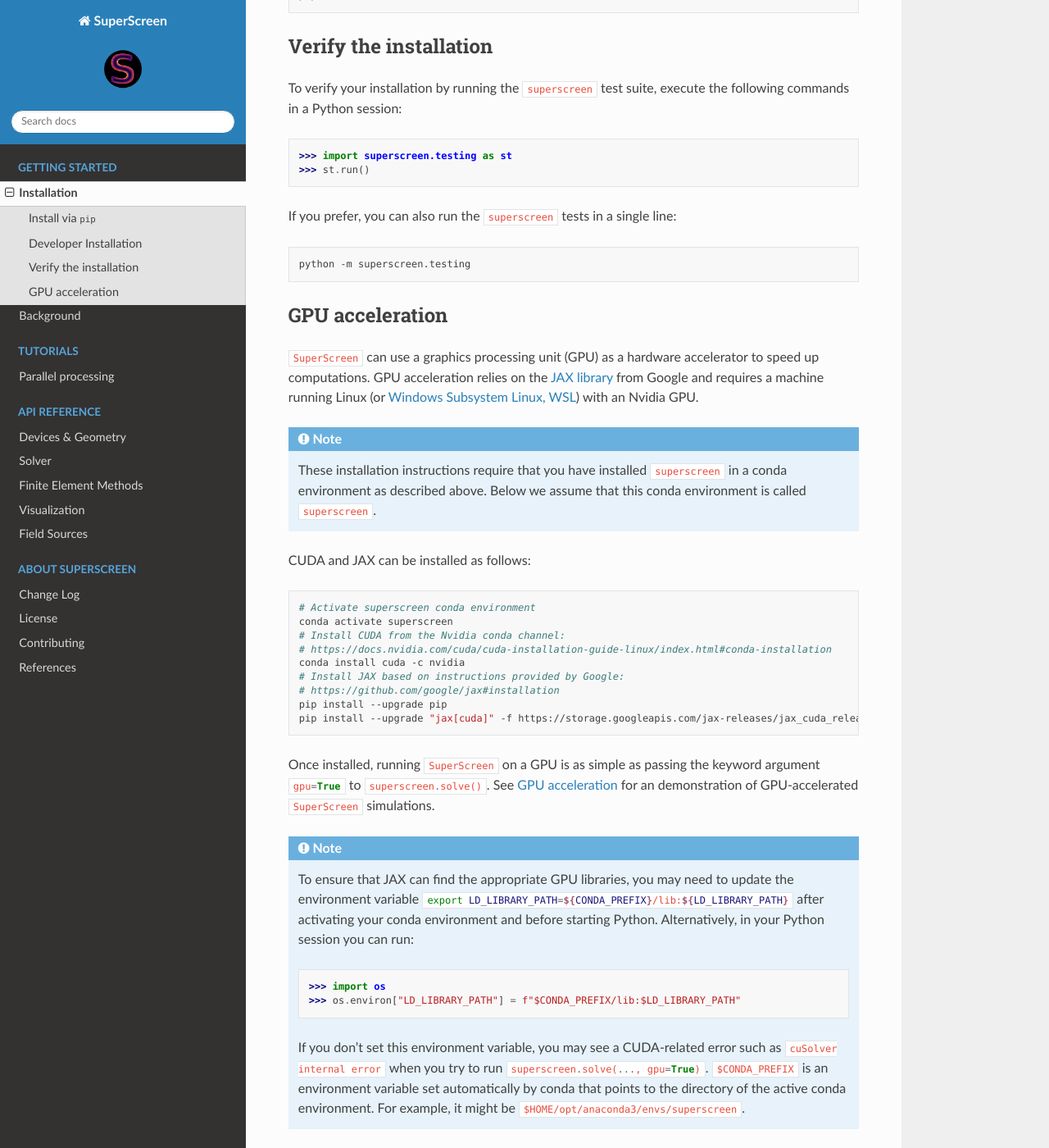
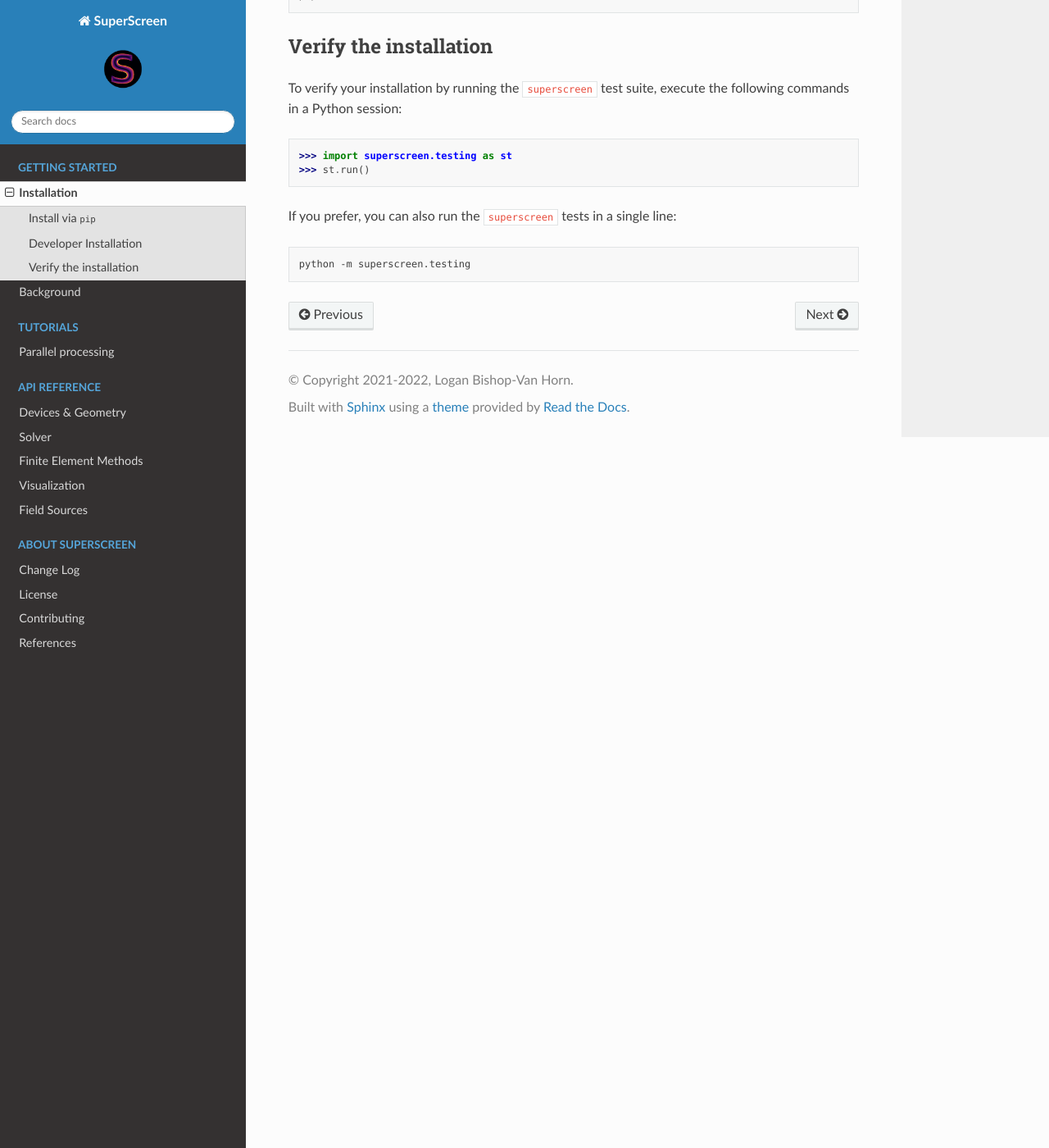
Before and after one commit to loganbvh/superscreen, a Sphinx documentation site: the page built from docs/installation.rst, in a window 1280 px wide and 1400 px high, scrolled down 984 px. Shown: the whole window at 82% size. Built offline with Sphinx 7.4.7 and the Read the Docs theme 2.0.0, drawn with Linux system fonts in a browser that asks for light colours; pages that are not in the unit, such as notebooks, are missing from menus.

Commit message:
cleanup docs, remove jax

```diff
--- a/docs/installation.rst
+++ b/docs/installation.rst
@@ -73,50 +73,3 @@ If you prefer, you can also run the ``superscreen`` tests in a single line:
 .. code-block:: bash
 
     python -m superscreen.testing
-
-GPU acceleration
-----------------
-
-``SuperScreen`` can use a graphics processing unit (GPU) as a hardware accelerator to speed up computations.
-GPU acceleration relies on the `JAX library <https://github.com/google/jax>`_  from Google and requires
-a machine running Linux (or `Windows Subsystem Linux, WSL <https://docs.microsoft.com/en-us/windows/wsl/about>`_)
-with an Nvidia GPU.
-
-.. note::
-
-    These installation instructions require that you have installed ``superscreen`` in a conda environment
-    as described above. Below we assume that this conda environment is called ``superscreen``.
-
-CUDA and JAX can be installed as follows:
-
-.. code-block:: bash
-
-  # Activate superscreen conda environment
-  conda activate superscreen
-  # Install CUDA from the Nvidia conda channel:
-  # https://docs.nvidia.com/cuda/cuda-installation-guide-linux/index.html#conda-installation
-  conda install cuda -c nvidia
-  # Install JAX based on instructions provided by Google:
-  # https://github.com/google/jax#installation
-  pip install --upgrade pip
-  pip install --upgrade "jax[cuda]" -f https://storage.googleapis.com/jax-releases/jax_cuda_releases.html
-
-Once installed, running ``SuperScreen`` on a GPU is as simple as passing the keyword argument :python:`gpu=True` to
-:python:`superscreen.solve()`. See `GPU acceleration <notebooks/gpu.ipynb>`_ for an demonstration of
-GPU-accelerated ``SuperScreen`` simulations.
-
-.. note::
-
-  To ensure that JAX can find the appropriate GPU libraries, you may need to update the environment variable
-  :bash:`export LD_LIBRARY_PATH=${CONDA_PREFIX}/lib:${LD_LIBRARY_PATH}` after activating your
-  conda environment and before starting Python. Alternatively, in your Python session you can run:
-
-  .. code-block:: python
-
-    >>> import os
-    >>> os.environ["LD_LIBRARY_PATH"] = f"$CONDA_PREFIX/lib:$LD_LIBRARY_PATH"
-
-  If you don't set this environment variable, you may see a CUDA-related error such as ``cuSolver internal error``
-  when you try to run :python:`superscreen.solve(..., gpu=True)`. ``$CONDA_PREFIX`` is an environment variable
-  set automatically by conda that points to the directory of the active conda environment.
-  For example, it might be ``$HOME/opt/anaconda3/envs/superscreen``.
```
Also changed, not shown: other parts of docs/installation.rst (+2 -2 lines), README.md (+1 -1 lines), .readthedocs.yml, 3 other files.
